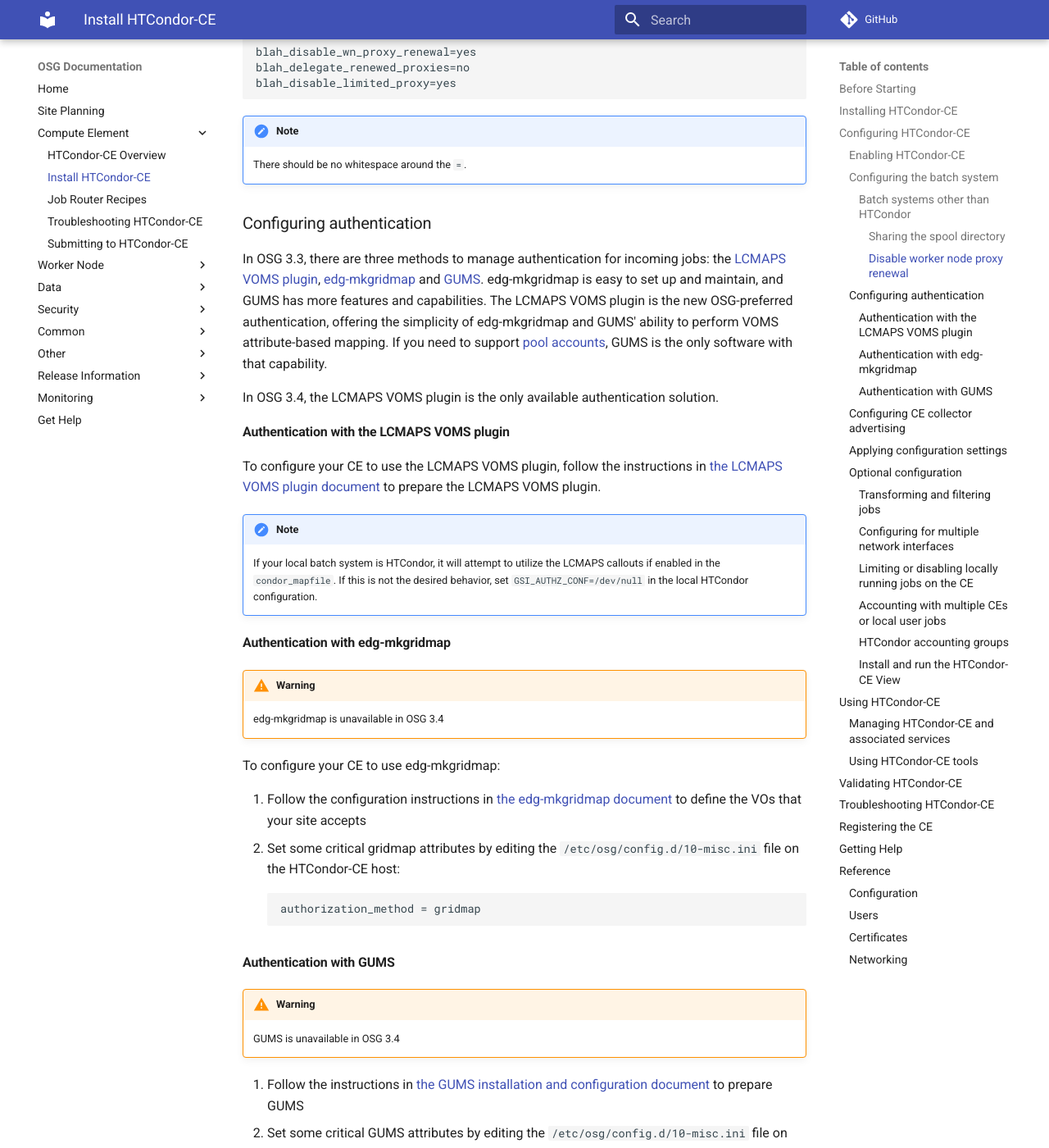
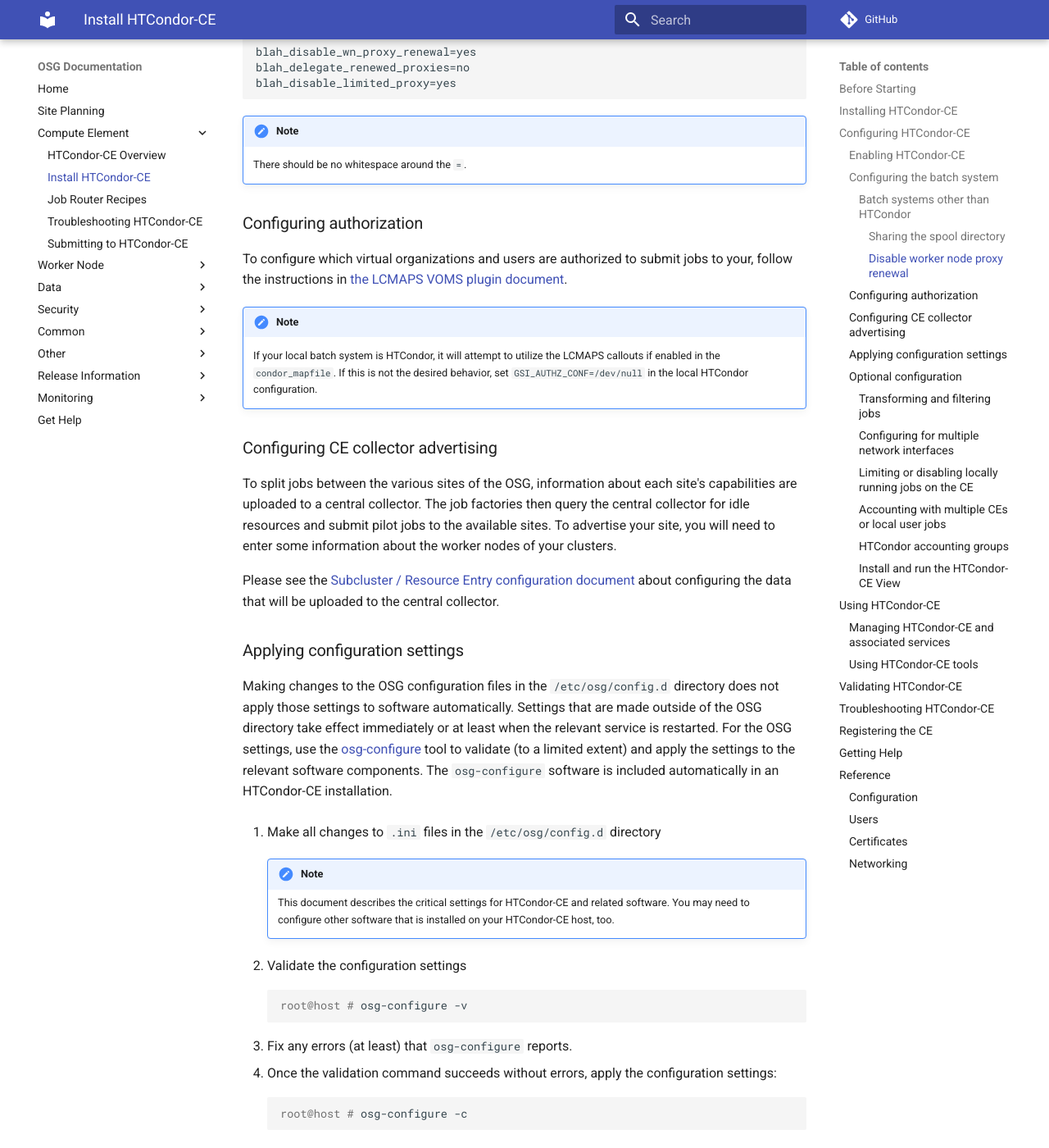
Before and after one commit to osg-htc/docs, an MkDocs documentation site: the page built from docs/compute-element/install-htcondor-ce.md, in a window 1280 px wide and 1400 px high, scrolled down 3745 px. Shown: the whole window at 82% size. Built offline with MkDocs 1.6.1 and Material for MkDocs 9.7.7, drawn with Linux system fonts in a browser that asks for light colours; comment, search, counter and statistics services are not loaded; old or Windows-style settings are respelled for this version of MkDocs; some of the changed text lies outside the part shown.

Commit message:
Remove GUMS/edg-mkgridmap references, change auth -> authz
Although users are technically setting up auth when configuring the
LCMAPS VOMS plugin, the CE configuration is setup such that any
successful auth from LCMAPS VOMS is authorized to submit jobs to the CE

````diff
--- a/docs/compute-element/install-htcondor-ce.md
+++ b/docs/compute-element/install-htcondor-ce.md
@@ -92,7 +92,7 @@
 enabled = %RED%True%ENDCOLOR%
 ```
 
-If you are using HTCondor as your **local batch system** (i.e., in addition to your HTCondor-CE), skip to the [configuring authentication](#configuring-authentication) section. For other batch systems (e.g., PBS, LSF, SGE, SLURM), keep reading.
+If you are using HTCondor as your **local batch system** (i.e., in addition to your HTCondor-CE), skip to the [configuring authorization](#configuring-authorization) section. For other batch systems (e.g., PBS, LSF, SGE, SLURM), keep reading.
 
 #### Batch systems other than HTCondor
 
@@ -127,50 +127,14 @@
 !!! note
     There should be no whitespace around the `=`.
 
-### Configuring authentication
+### Configuring authorization
 
-In OSG 3.3, there are three methods to manage authentication for incoming jobs:
-the [LCMAPS VOMS plugin](/security/lcmaps-voms-authentication), [edg-mkgridmap](/security/edg-mkgridmap) and [GUMS](/security/install-gums).
-edg-mkgridmap is easy to set up and maintain, and GUMS has more features and capabilities.
-The LCMAPS VOMS plugin is the new OSG-preferred authentication,
-offering the simplicity of edg-mkgridmap and GUMS' ability to perform VOMS attribute-based mapping.
-If you need to support [pool accounts](https://www.racf.bnl.gov/Facility/GUMS/1.4/use_configuration.html),
-GUMS is the only software with that capability.
-
-In OSG 3.4, the LCMAPS VOMS plugin is the only available authentication solution.
-
-#### Authentication with the LCMAPS VOMS plugin
-
-To configure your CE to use the LCMAPS VOMS plugin, follow the instructions in [the LCMAPS VOMS plugin document](/security/lcmaps-voms-authentication#configuring-the-lcmaps-voms-plugin) to prepare the LCMAPS VOMS plugin.
+To configure which virtual organizations and users are authorized to submit jobs to your, follow the instructions in
+[the LCMAPS VOMS plugin document](/security/lcmaps-voms-authentication#configuring-the-lcmaps-voms-plugin).
 
 !!! note
-    If your local batch system is HTCondor, it will attempt to utilize the LCMAPS callouts if enabled in the `condor_mapfile`. If this is not the desired behavior, set `GSI_AUTHZ_CONF=/dev/null` in the local HTCondor configuration.
-
-#### Authentication with edg-mkgridmap
-
-!!! warning
-    edg-mkgridmap is unavailable in OSG 3.4
-
-To configure your CE to use edg-mkgridmap:
-
-1. Follow the configuration instructions in [the edg-mkgridmap document](../security/edg-mkgridmap) to define the VOs that your site accepts
-2. Set some critical gridmap attributes by editing the `/etc/osg/config.d/10-misc.ini` file on the HTCondor-CE host:
-
-        authorization_method = gridmap
-
-#### Authentication with GUMS
-
-!!! warning
-    GUMS is unavailable in OSG 3.4
-
-1. Follow the instructions in [the GUMS installation and configuration document](../security/install-gums) to prepare GUMS
-2. Set some critical GUMS attributes by editing the `/etc/osg/config.d/10-misc.ini` file on the HTCondor-CE host:
-
-        authorization_method = xacml
-        gums_host = %RED%YOUR GUMS HOSTNAME%ENDCOLOR%
-
-!!! note
-    If your local batch system is HTCondor, it will attempt to utilize the LCMAPS callouts if enabled in the `condor_mapfile`. If this is not the desired behavior, set `GSI_AUTHZ_CONF=/dev/null` in the local HTCondor configuration.
+    If your local batch system is HTCondor, it will attempt to utilize the LCMAPS callouts if enabled in the `condor_mapfile`.
+    If this is not the desired behavior, set `GSI_AUTHZ_CONF=/dev/null` in the local HTCondor configuration.
 
 ### Configuring CE collector advertising
 
@@ -197,17 +161,6 @@
 
         :::console
         root@host # osg-configure -c
-
-5. Generate a `user-vo-map` file with your authentication set up (skip this step if you're using the LCMAPS VOMS plugin):
-    1. If you're using edg-mkgridmap, run the following:
-
-            :::console
-            root@host # edg-mkgridmap
-
-    2. If you're using GUMS, run the following:
-
-            :::console
-            root@host # gums-host-cron
 
 ### Optional configuration
 
@@ -446,7 +399,7 @@
 | File             | User that owns certificate | Path to certificate               |
 |:-----------------|:---------------------------|:----------------------------------|
 | Host certificate | `root`                     | `/etc/grid-security/hostcert.pem` |
-| Host key         | `root`                     | `/etc/grid-security/hostkey.pem`  |
+| Host key         | `root`                     | `/grid-security/hostkey.pem`  |
 
 Find instructions to request a host certificate [here](../security/host-certs).
 
@@ -456,4 +409,4 @@
 | :----------- | :------: | :---------: | :-----: | :------: | :---------------------- |
 | Htcondor-CE  | tcp      | 9619        | X       |          | HTCondor-CE shared port |
 
-Allow inbound and outbound network connection to all internal site servers, such as GUMS and the batch system head-node only ephemeral outgoing ports are necessary.
+Allow inbound and outbound network connection to all internal site servers, such as the batch system head-node only ephemeral outgoing ports are necessary.
````
